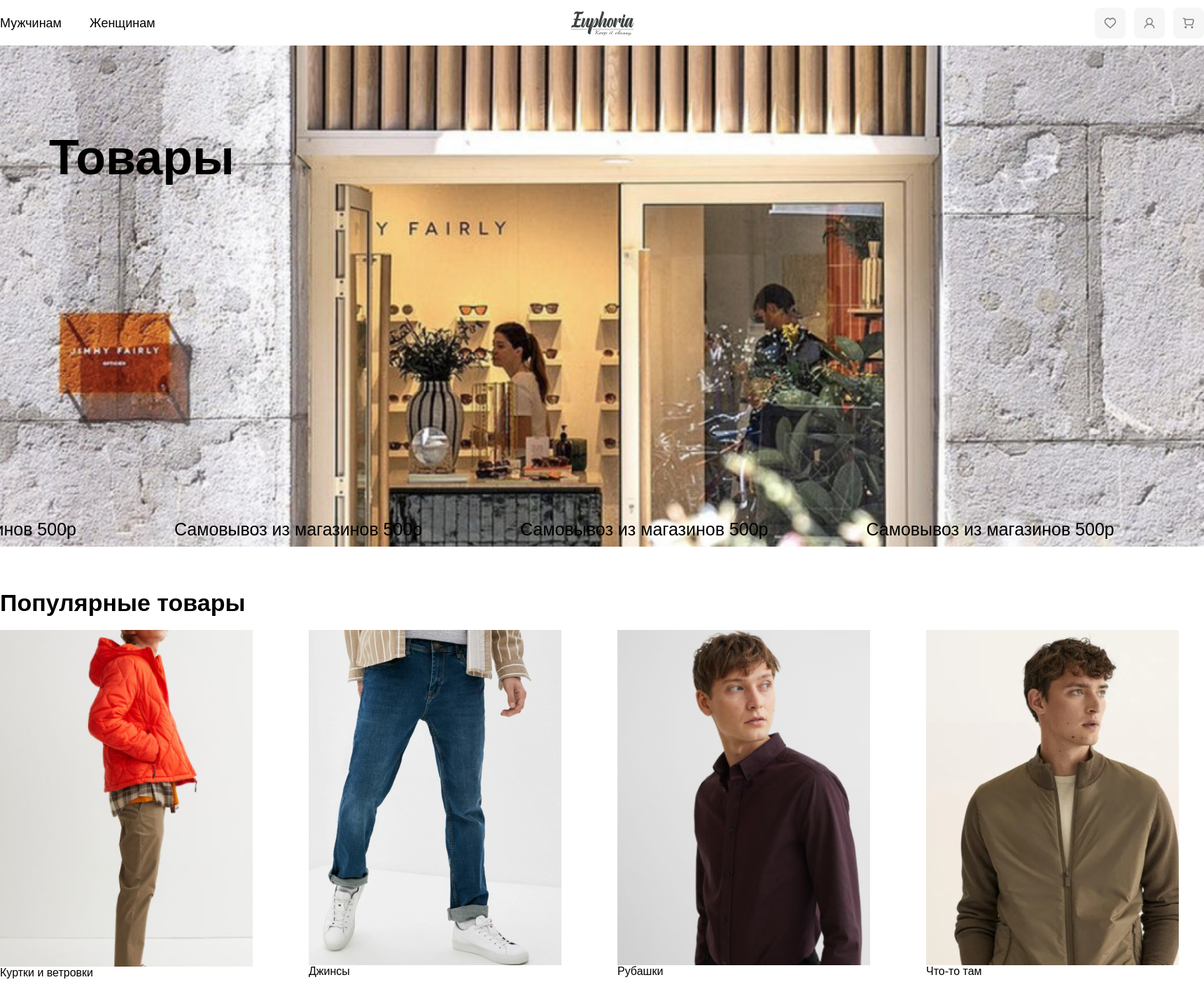
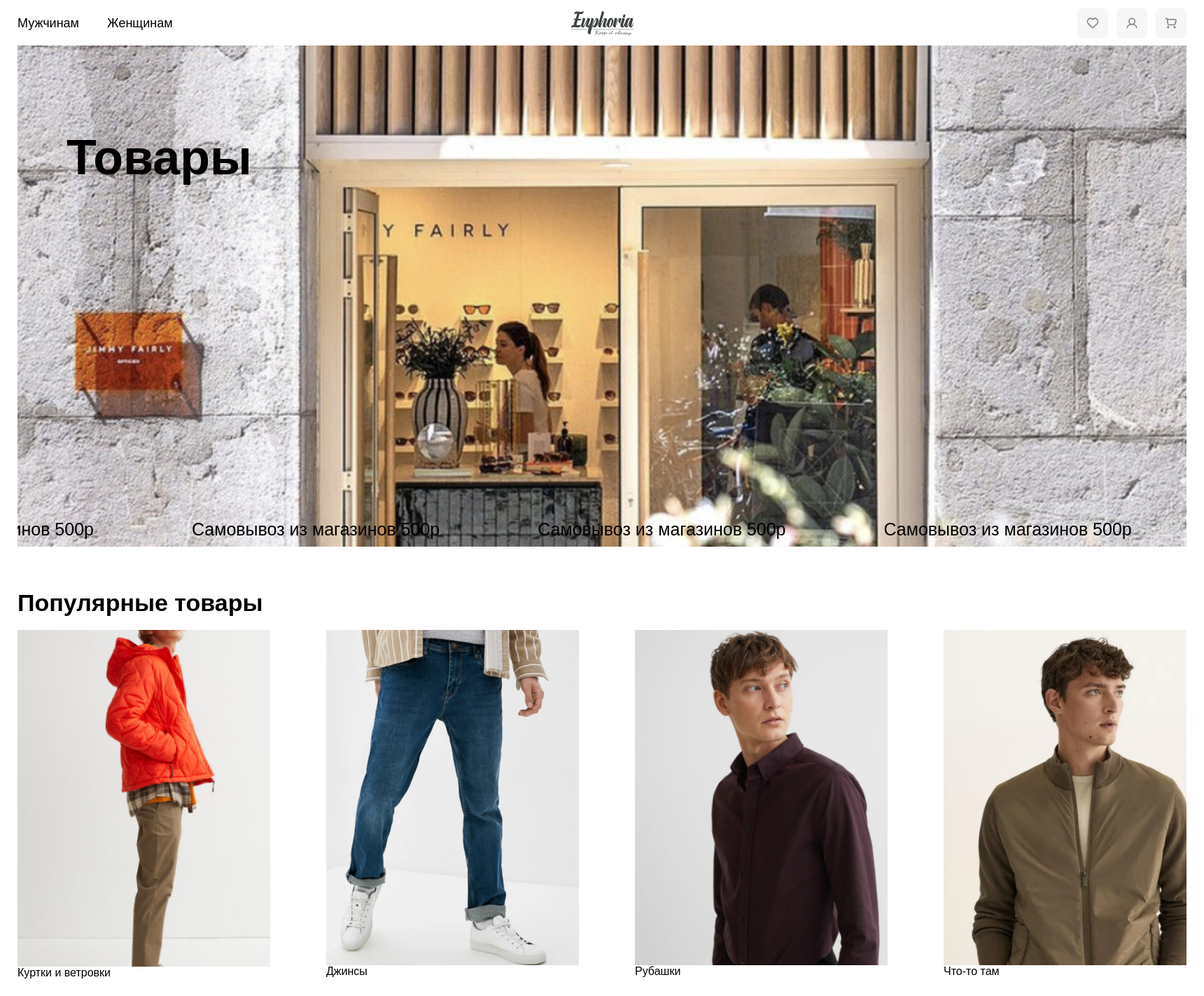
Before and after one commit to SaveliyKochanov/phpShop, a PHP site: page / in a window 1720 px wide. Shown: the part 17-1440 px from the top of the page at 70% size. Run offline with PHP 8.4, Linux system fonts and the light colour scheme; data that the repository does not hold is empty.

Commit message:
hot fix home page

```diff
--- a/view/pages/home/home.css
+++ b/view/pages/home/home.css
@@ -1,31 +1,9 @@
-
-
-/* .nav-list__link:hover {
+.container {
+	margin: 0 auto;
+	inline-size: 1700px;
+	block-size: 100%;
+	padding: 0 15px;
 }
-
-.header__search-form {
-} */
-
-/* .search-form__input {
-	inline-size: 267px;
-	block-size: 100%;
-	background-color: #f6f6f6;
-	border: 1px solid transparent;
-	border-radius: 8px;
-	padding: 12px 20px;
-}
-
-.search-form__input:hover {
-	cursor: pointer;
-}
-
-.search-form__input:focus-visible {
-	outline: none;
-}
-.search-form__input::placeholder {
-	font-size: 16px;
-	color: #807d7e;
-} */
 
 .main__content {
 	position: relative;
```
